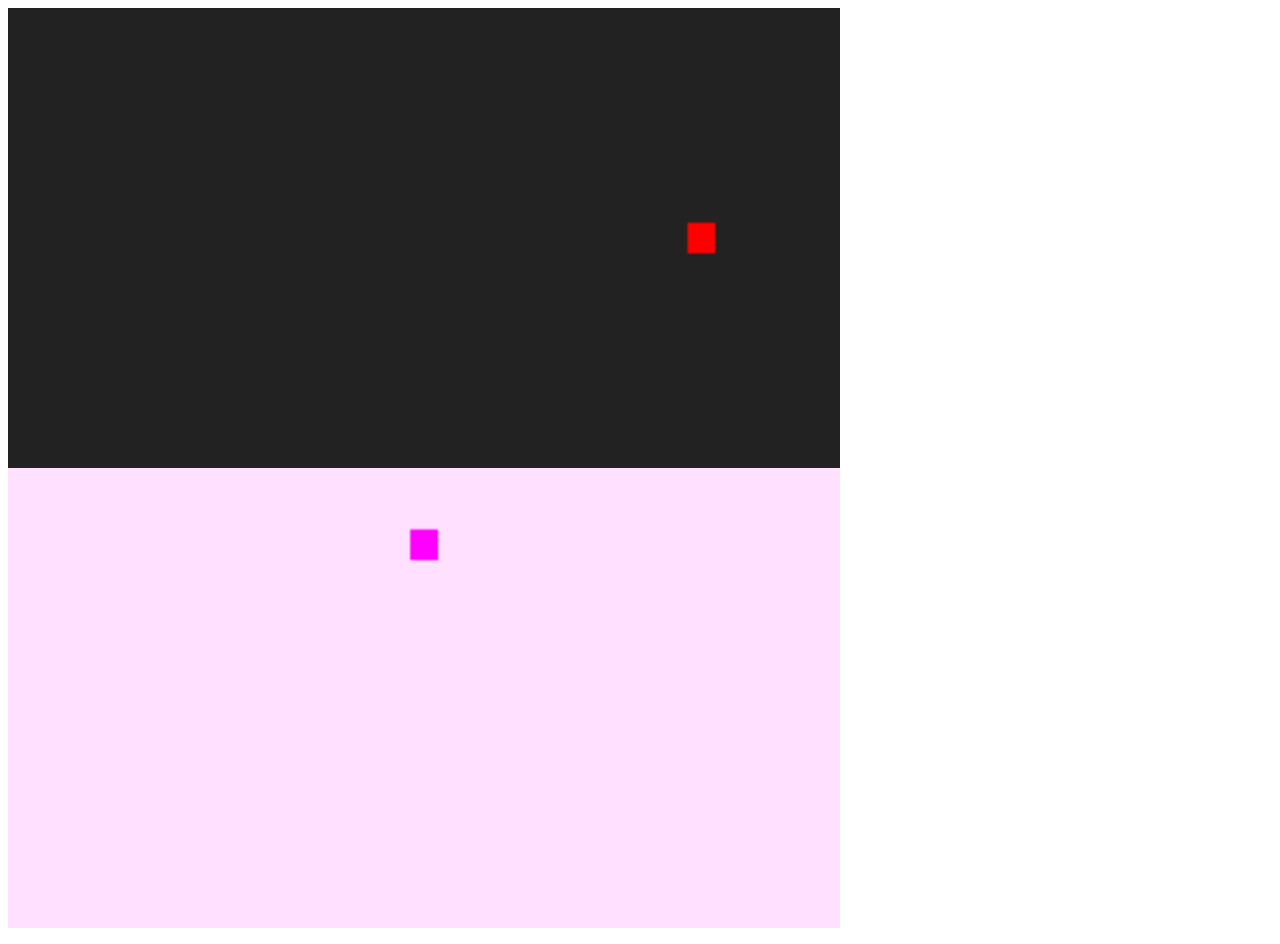
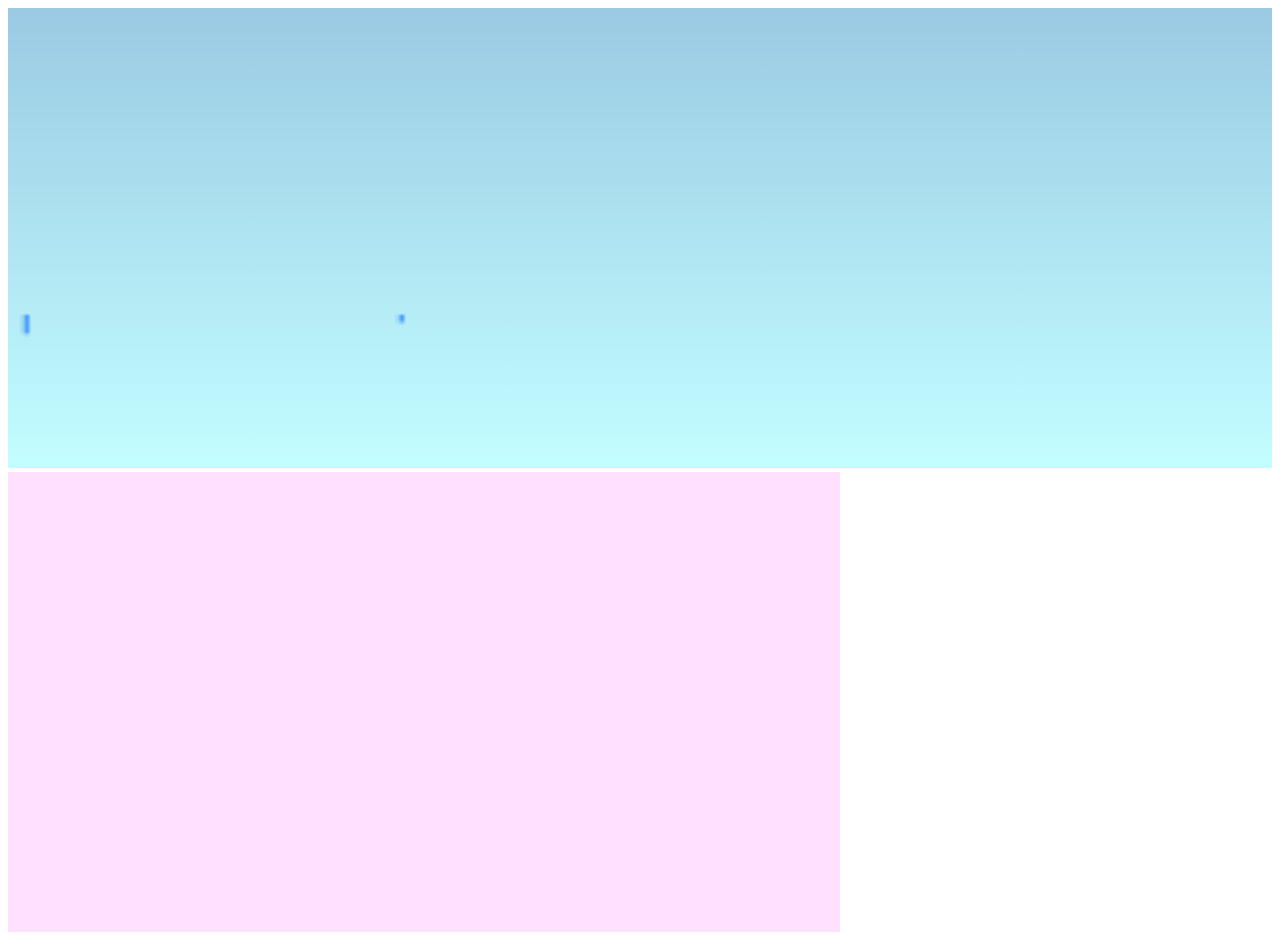
Before and after one commit to kttalley/JS_game-loops, a plain HTML site: page index.html in a window 1280 px wide. Drawn offline with Linux system fonts and the light colour scheme.

Commit message:
prototype for multiple blox

```diff
--- /dev/null
+++ b/combo.js
@@ -0,0 +1,51 @@
+var canvas = document.getElementById("canvas"),
+    context = canvas.getContext("2d");
+
+
+//update and animate the screen
+var FPS = 60;
+setInterval(function() {
+  //update();
+  draw();
+}, 1000/FPS);
+
+var dy = 5,
+    blocks = [],
+    minWait = 1000,
+    lastTime = +new Date();
+
+function Block(x,y,width,height){
+    this.x = x;
+    this.y = y;
+    this.width = width*0.5;
+    this.height = height*1.25;
+}
+
+Block.prototype.update = function(){
+    if(this.y < 360){
+        this.y+=dy
+    }else{
+        this.y = 0;
+    }
+};
+
+Block.prototype.render = function(){
+    context.fillRect(this.x, this.y, this.width, this.height);
+};
+
+//draw the screen
+function draw() {
+    if(+new Date() > lastTime + minWait){
+        lastTime = +new Date();
+        blocks.push(new Block(Math.random()*300, 0,2,2));
+        blocks.push(new Block(Math.random()*100, 0,2,5));
+
+    }
+    context.fillStyle = `rgba(0,106,150`+`${Math.random()*255},0.8)`;
+    context.clearRect(0,0,canvas.width, canvas.height);
+
+        blocks.forEach(function(e){
+            e.update();
+            e.render();
+        });
+};
--- a/index.html
+++ b/index.html
@@ -8,16 +8,16 @@
     <!-- <link rel='stylesheet' type='text/css' media='screen' href='main.css'> -->
     <style>
         canvas {
-            background: #222;
+            background:linear-gradient(rgba(55,150,200,0.5),rgba(55,250,255,0.3));
             height:460px;
-            width:832px;
-            display: block;
+            width:100%;
+            display: inline;
         }
         #vertCanvas {
             background: rgba(255,100,255,0.2);
             height:460px;
             width: 832px;
-            display: block;
+            display: inline;
         }
     </style>
 
@@ -25,7 +25,9 @@
 <body>
     <canvas id="canvas"></canvas>
     <canvas id="vertCanvas"></canvas>
-    <script type="text/javascript" src='./main.js'></script>
-    <script type="text/javascript" src='./vert.js'></script>
+    <!-- <canvas id="vertCanvas"></canvas> -->
+    <!-- <script type="text/javascript" src='./main.js'></script>
+    <script type="text/javascript" src='./vert.js'></script> -->
+    <script type="text/javascript" src='./combo.js'></script>
 </body>
 </html>
```
